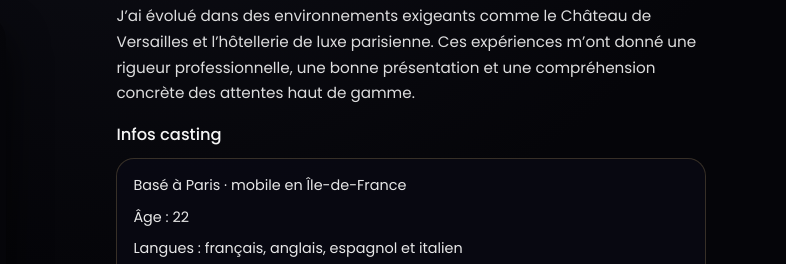
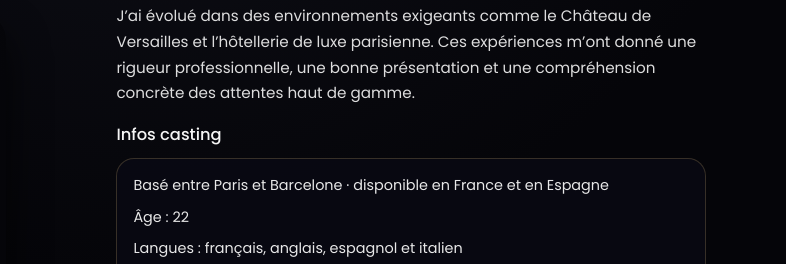
Before and after one commit to Gui0001/Model, a website: page index.html in a window 1280 px wide. Shown: the part 1217-1481 px from the top of the page, 494-1280 px from the left. Drawn offline with nearby package versions, Linux system fonts and the light colour scheme.

Commit message:
Update index.html

```diff
--- a/index.html
+++ b/index.html
@@ -175,8 +175,10 @@ Mannequin basé entre Paris et Barcelone, représenté par les agences People et
                         Infos casting
                     </div>
                     <ul class="about-list casting-list">
-                        <li data-fr="Basé à Paris · mobile en Île-de-France" data-en="Based in Paris · available across the Paris region">Basé à Paris · mobile en Île-de-France</li>
-                        <li data-fr="Âge : 22" data-en="Age: 22">Âge : 22</li>
+<li data-fr="Basé entre Paris et Barcelone · disponible en France et en Espagne"
+    data-en="Based between Paris and Barcelona · available in France and Spain">
+    Basé entre Paris et Barcelone · disponible en France et en Espagne
+</li>                        <li data-fr="Âge : 22" data-en="Age: 22">Âge : 22</li>
                         <li data-fr="Langues : français, anglais, espagnol et italien" data-en="Languages: French, English, Spanish and Italian">Langues : français, anglais, espagnol et italien</li>
                         <li data-fr="Profil : mannequin, publicité, clip, court-métrage, figuration qualitative" data-en="Profile: model, commercial, music video, short film, quality background work">Profil : mannequin, publicité, clip, court-métrage, silhouette, figuration qualitative</li>
                         <li data-fr="Expérience : shootings professionnels et castings : Yves Saint Laurent, Cupra, Carrefour ect..." data-en="Experience: professional shoots and castings : Yves Saint Laurent, Cupra, Carrefour ect...">Expérience : shootings professionnels et castings pour Yves Saint Laurent, Cupra et Carrefour</li>
```
